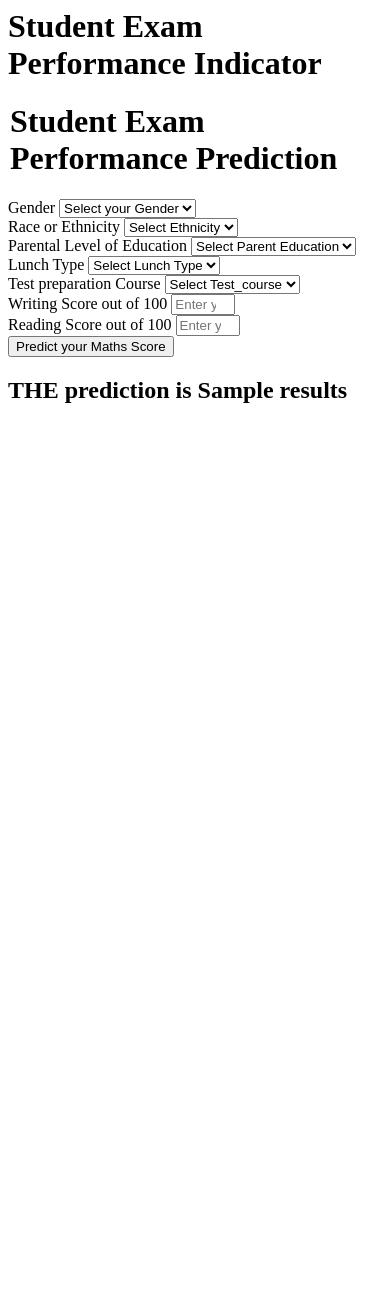
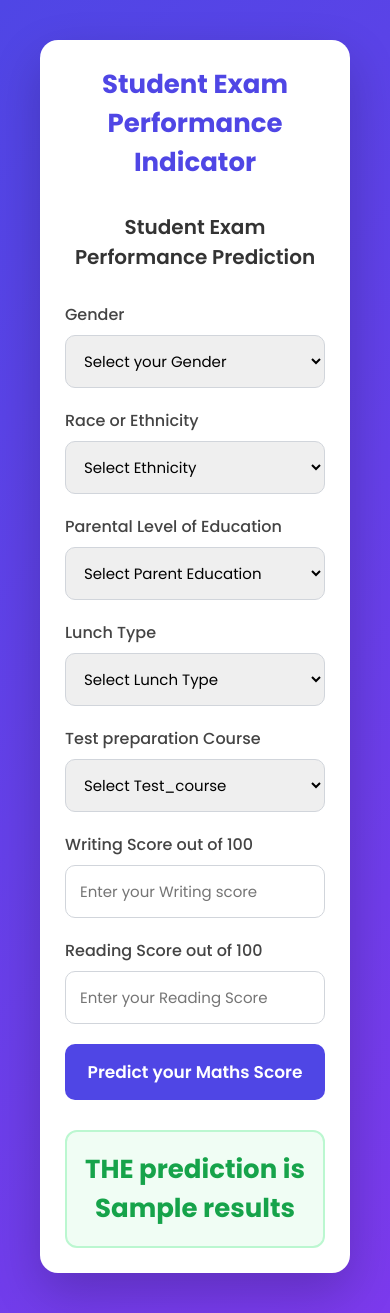
Before and after one commit to SahilInstinct/End-to-end-MLproject, a Flask app: template templates/predict.html in a window 390 px wide. Before the commit the page ends 403 px from the top, so only its background shows below. Run offline with Flask 3, Linux system fonts and the light colour scheme; the template is opened without the code that fills it: most values are stand-ins (such as "Sample title", 1, 10 or a date in 2020).

Commit message:
Web page designing

```diff
--- /dev/null
+++ b/static/css/predict.css
@@ -0,0 +1,129 @@
+/* Google Font */
+@import url('https://fonts.googleapis.com/css2?family=Poppins:wght@300;400;500;600;700&display=swap');
+
+*{
+    margin:0;
+    padding:0;
+    box-sizing:border-box;
+    font-family:'Poppins',sans-serif;
+}
+
+body{
+    min-height:100vh;
+    display:flex;
+    justify-content:center;
+    align-items:center;
+    background:linear-gradient(135deg,#4f46e5,#7c3aed);
+    padding:40px;
+}
+
+.login{
+    width:100%;
+    max-width:700px;
+    background:#fff;
+    border-radius:18px;
+    padding:40px;
+    margin: auto;
+    box-shadow:0 20px 50px rgba(0,0,0,.2);
+}
+
+.login h1:first-child{
+    text-align:center;
+    color:#4f46e5;
+    margin-bottom:30px;
+    font-size:32px;
+}
+
+legend{
+    text-align:center;
+    font-size:24px;
+    font-weight:600;
+    color:#333;
+    margin-bottom:25px;
+}
+
+.mb-3{
+    margin-bottom:20px;
+}
+
+.form-label{
+    display:block;
+    margin-bottom:8px;
+    font-weight:500;
+    color:#444;
+}
+
+.form-control{
+    width:100%;
+    padding:14px;
+    border:1px solid #d1d5db;
+    border-radius:10px;
+    font-size:15px;
+    transition:.3s;
+    outline:none;
+}
+
+.form-control:focus{
+    border-color:#4f46e5;
+    box-shadow:0 0 0 3px rgba(79,70,229,.15);
+}
+
+select{
+    cursor:pointer;
+}
+
+.btn{
+    width:100%;
+    padding:15px;
+    border:none;
+    border-radius:10px;
+    background:#4f46e5;
+    color:#fff;
+    font-size:17px;
+    font-weight:600;
+    cursor:pointer;
+    transition:.3s;
+}
+
+.btn:hover{
+    background:#4338ca;
+    transform:translateY(-2px);
+}
+
+.btn:active{
+    transform:translateY(0);
+}
+
+h2{
+    margin-top:30px;
+    text-align:center;
+    color:#16a34a;
+    font-size:26px;
+    font-weight:700;
+    background:#f0fdf4;
+    border:2px solid #bbf7d0;
+    border-radius:12px;
+    padding:18px;
+}
+
+input[type="number"]::-webkit-inner-spin-button,
+input[type="number"]::-webkit-outer-spin-button{
+    appearance:none;
+    margin:0;
+}
+
+@media(max-width:768px){
+
+    .login{
+        padding:25px;
+    }
+
+    .login h1:first-child{
+        font-size:26px;
+    }
+
+    legend{
+        font-size:20px;
+    }
+
+}
--- a/templates/index.html
+++ b/templates/index.html
@@ -6,7 +6,7 @@
     <title>Student Performance Predictor</title>
 
     <link rel="stylesheet"
-    href="{{ url_for('static', filename='css/style.css') }}">
+    href="{{ url_for('static', filename='css/index.css') }}">
 </head>
 
 <body>
@@ -14,7 +14,7 @@
 <nav>
     <div class="logo">Student Predictor</div>
 
-    <a href="/predictdata" class="btn-nav">
+    <a href="/predict" class="btn-nav">
         Predict
     </a>
 </nav>
@@ -32,7 +32,7 @@
             mathematics score using demographic and educational information.
         </p>
 
-        <a href="/predictdata" class="hero-btn">
+        <a href="/predict" class="hero-btn">
             Start Prediction →
         </a>
 
--- a/templates/predict.html
+++ b/templates/predict.html
@@ -1,4 +1,9 @@
 <html>
+
+<head>
+    <title>Student Performance Predictor</title>
+    <link rel="stylesheet" href="{{ url_for('static', filename='css/predict.css') }}">
+</head>
 <body>
     <div class="login">
        <h1>Student Exam Performance Indicator</h1>
```
Also changed, not shown: static/css/index.css (added, +200 -0 lines).
